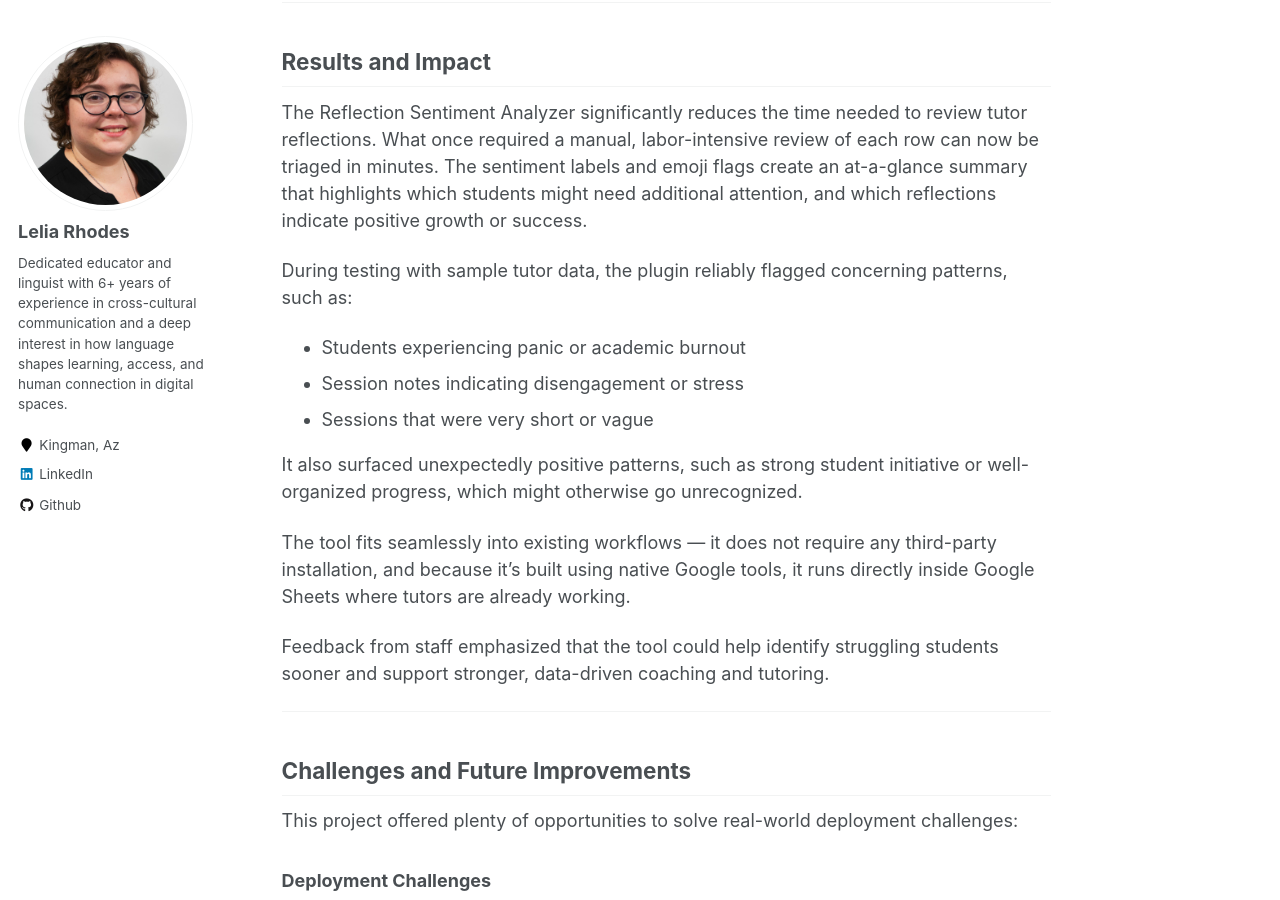
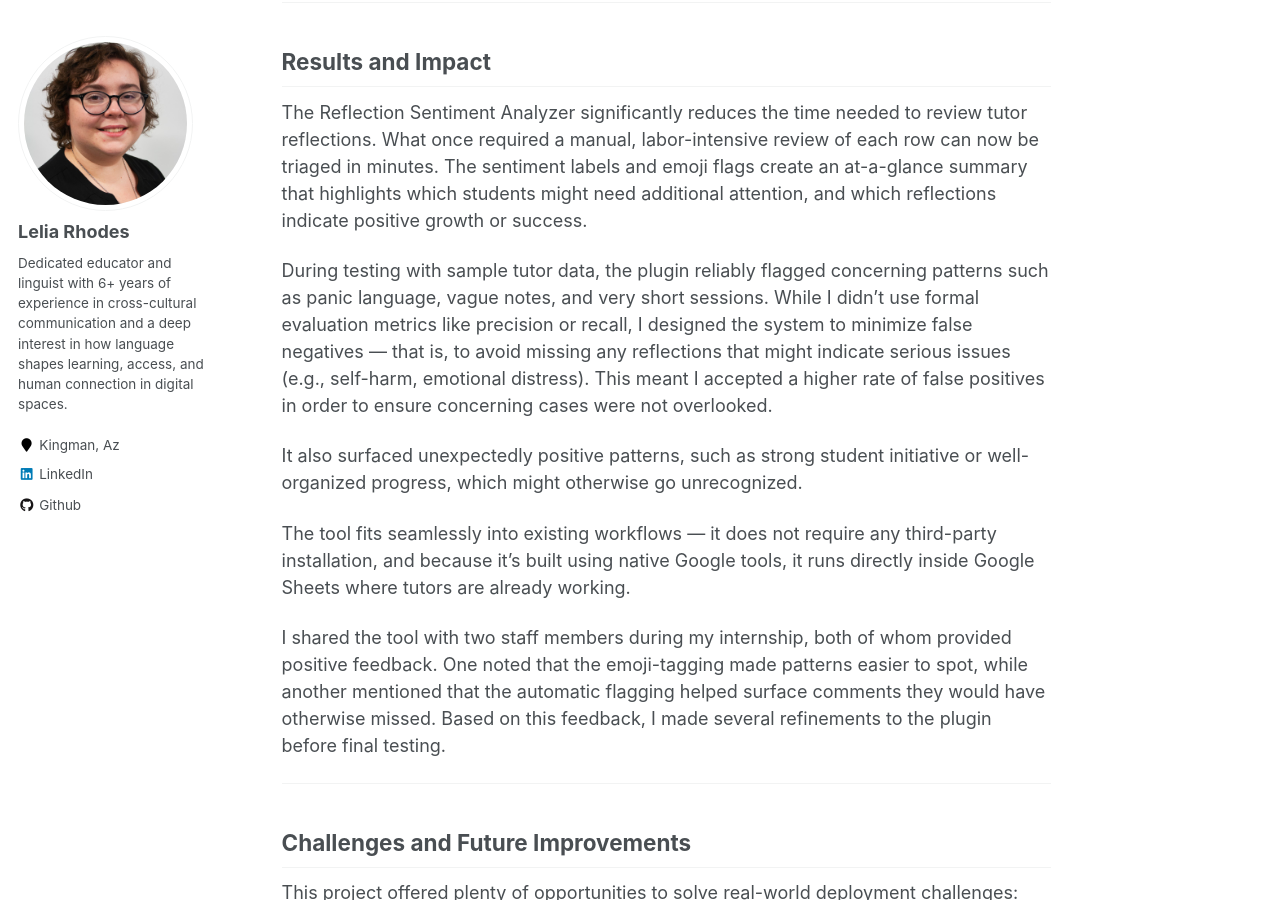
Before and after one commit to leliarhodes72/leliarhodes72.github.io, a Jekyll site: the page built from _portfolio/portfolio-1.md, in a window 1280 px wide and 900 px high, scrolled down 3242 px. Built offline with Jekyll 4.4.1, drawn with Linux system fonts in a browser that asks for light colours.

Commit message:
final changes pt2

```diff
--- a/_portfolio/portfolio-1.md
+++ b/_portfolio/portfolio-1.md
@@ -77,16 +77,13 @@ To avoid duplicate processing, a hidden column called `__Processed__` tracks whi
 
 The Reflection Sentiment Analyzer significantly reduces the time needed to review tutor reflections. What once required a manual, labor-intensive review of each row can now be triaged in minutes. The sentiment labels and emoji flags create an at-a-glance summary that highlights which students might need additional attention, and which reflections indicate positive growth or success.
 
-During testing with sample tutor data, the plugin reliably flagged concerning patterns, such as:
-- Students experiencing panic or academic burnout
-- Session notes indicating disengagement or stress
-- Sessions that were very short or vague
+During testing with sample tutor data, the plugin reliably flagged concerning patterns such as panic language, vague notes, and very short sessions. While I didn’t use formal evaluation metrics like precision or recall, I designed the system to minimize false negatives — that is, to avoid missing any reflections that might indicate serious issues (e.g., self-harm, emotional distress). This meant I accepted a higher rate of false positives in order to ensure concerning cases were not overlooked.
 
 It also surfaced unexpectedly positive patterns, such as strong student initiative or well-organized progress, which might otherwise go unrecognized.
 
 The tool fits seamlessly into existing workflows — it does not require any third-party installation, and because it's built using native Google tools, it runs directly inside Google Sheets where tutors are already working.
 
-Feedback from staff emphasized that the tool could help identify struggling students sooner and support stronger, data-driven coaching and tutoring.
+I shared the tool with two staff members during my internship, both of whom provided positive feedback. One noted that the emoji-tagging made patterns easier to spot, while another mentioned that the automatic flagging helped surface comments they would have otherwise missed. Based on this feedback, I made several refinements to the plugin before final testing.
 
 ---
 
```
